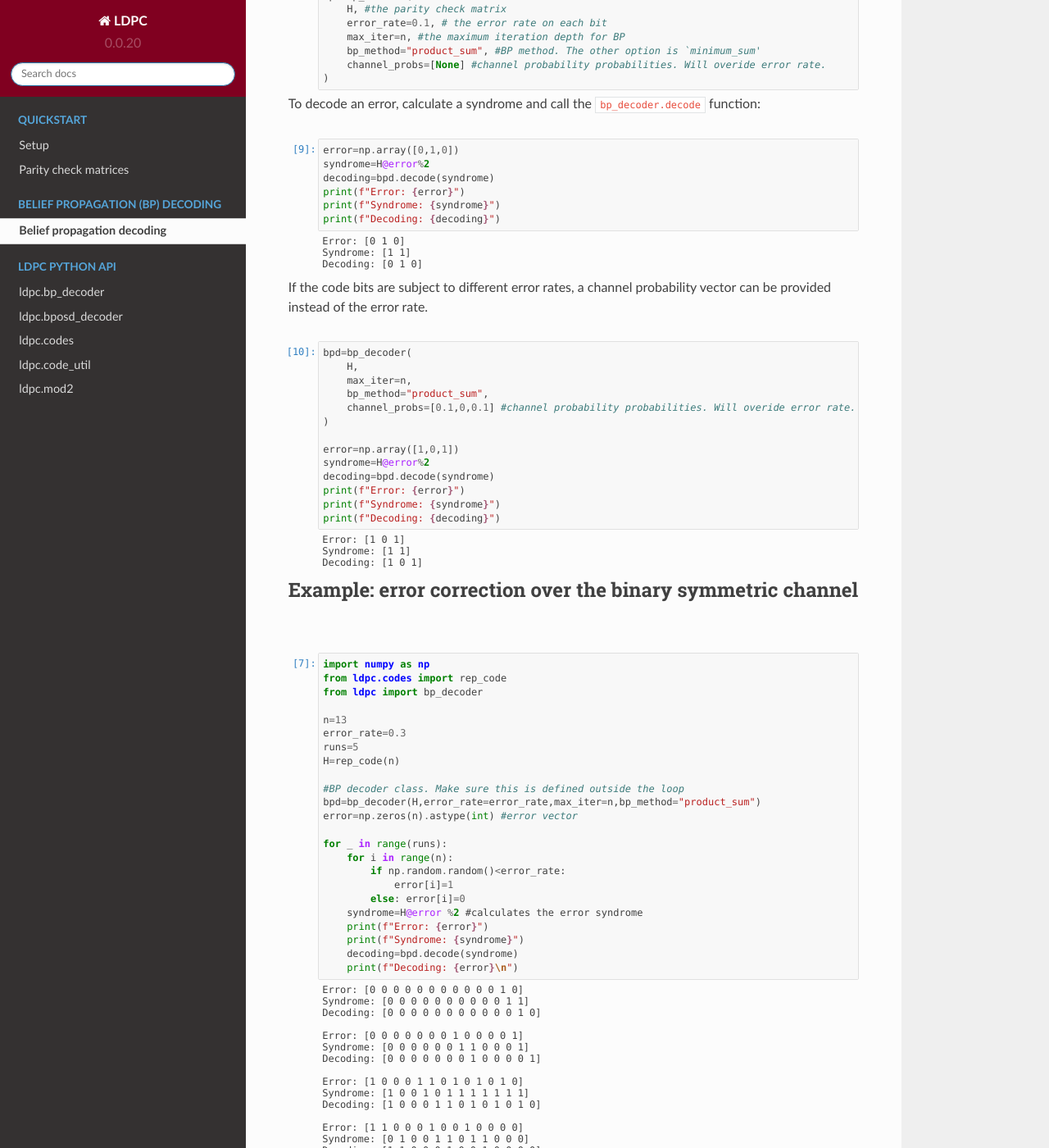
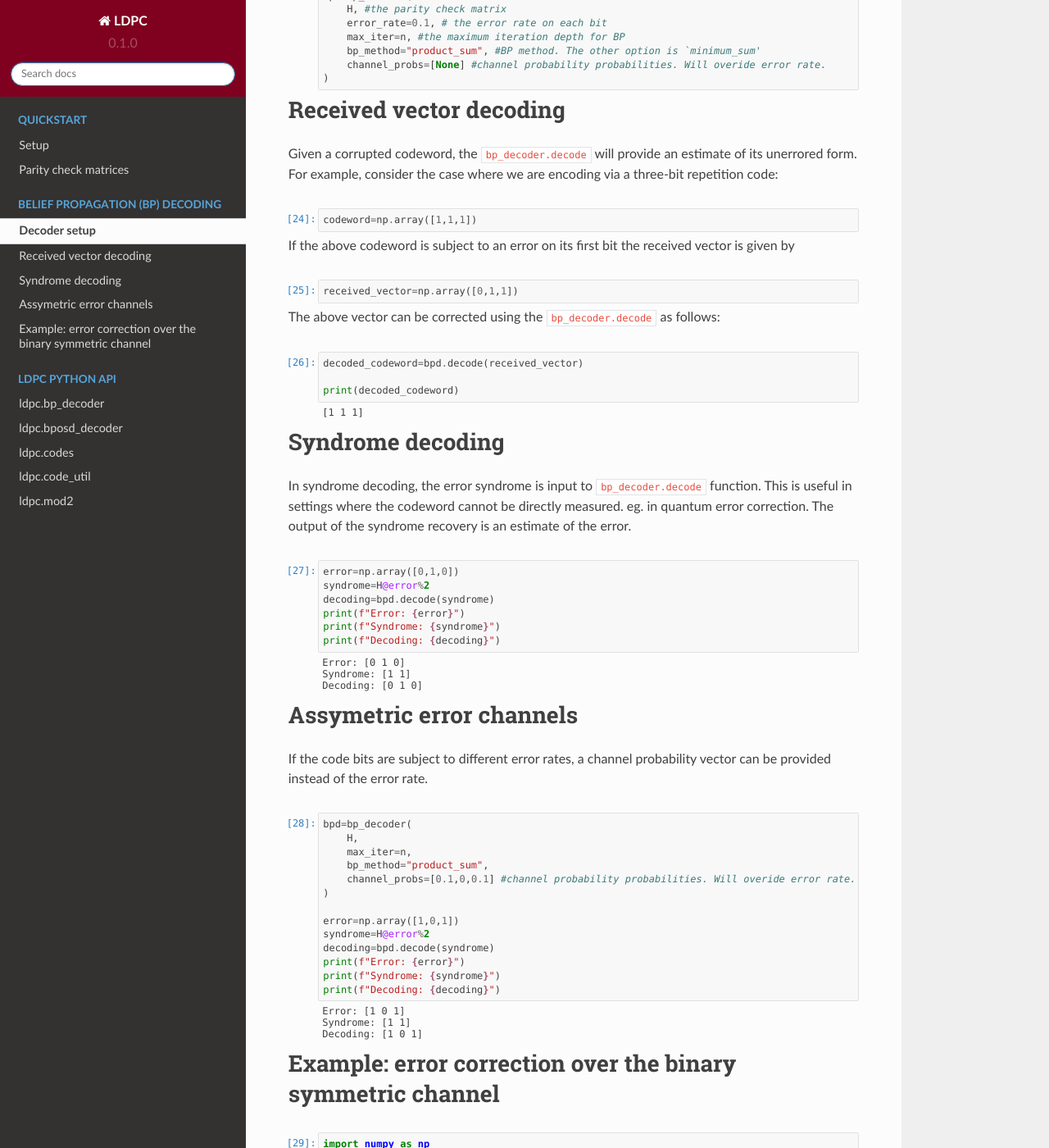
Before and after one commit to quantumgizmos/ldpc, a Sphinx documentation site: the page built from docs/source/bp_decoding_example.ipynb, in a window 1280 px wide and 1400 px high, scrolled down 334 px. Shown: the whole window at 82% size. Built offline with Sphinx 7.4.7 and the Read the Docs theme 2.0.0, drawn with Linux system fonts in a browser that asks for light colours; pages that are not in the unit, such as notebooks, are missing from menus; the version number is read from the project's files by our own code; some of the changed text lies outside the part shown.

Commit message:
citation.cff

```diff
--- a/docs/source/conf.py
+++ b/docs/source/conf.py
@@ -59,7 +59,8 @@
 
 html_theme_options = {
     'display_version': True,
-    'style_nav_header_background': '#800020'
+    'style_nav_header_background': '#800020',
+      'includehidden': True,
 }
 
 html_context = {
--- a/docs/source/index.rst
+++ b/docs/source/index.rst
@@ -15,8 +15,7 @@
    pcm.ipynb
 
 .. toctree::
-   :maxdepth: 1
-   :titlesonly:
+   :maxdepth: 4
    :caption: Belief propagation (BP) decoding
 
    bp_decoding_example.ipynb
--- a/setup.py
+++ b/setup.py
@@ -6,7 +6,7 @@
 this_directory = Path(__file__).parent
 long_description = (this_directory / "README.md").read_text()
 
-VERSION="0.0.20"
+VERSION="0.1.0"
 f=open("src/ldpc/VERSION","w+")
 f.write(VERSION)
 f.close()
```
Also changed, not shown: README.ipynb, docs/source/bp_decoding_example.ipynb, 2 other files.
